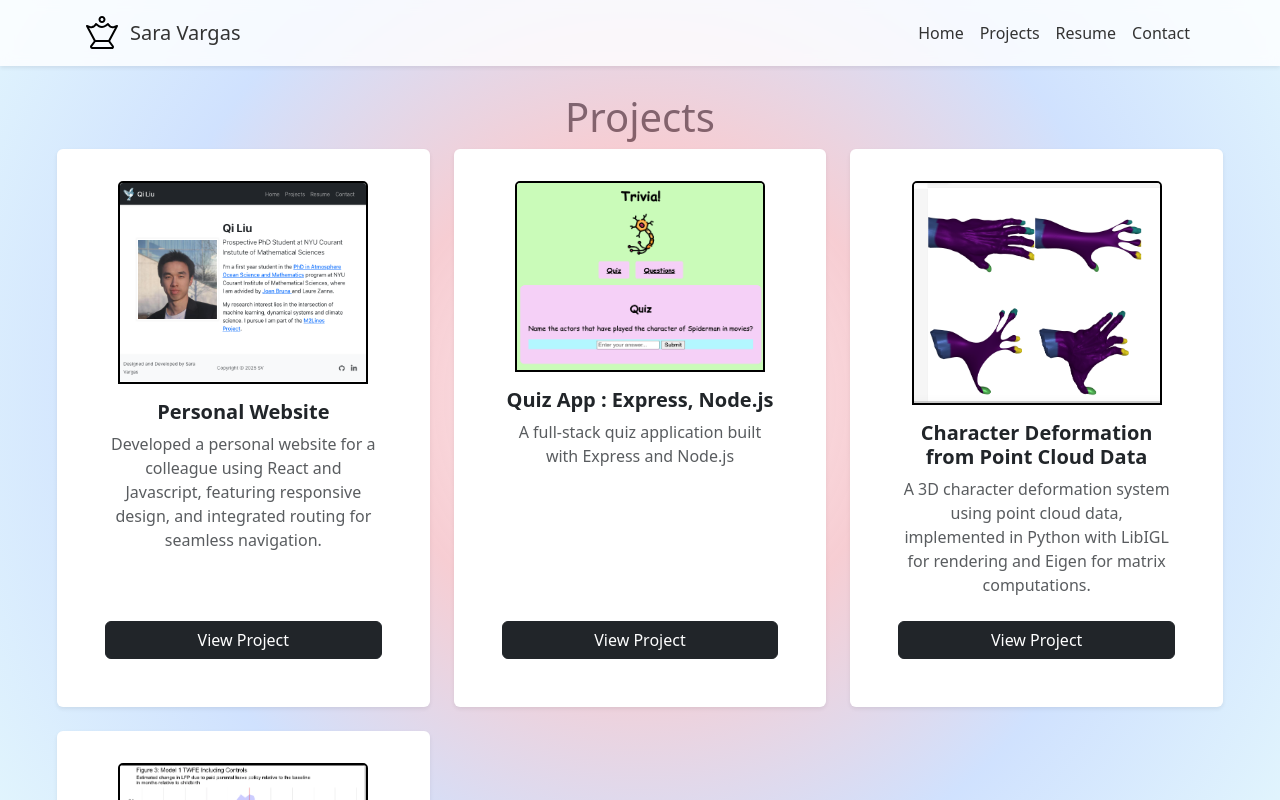
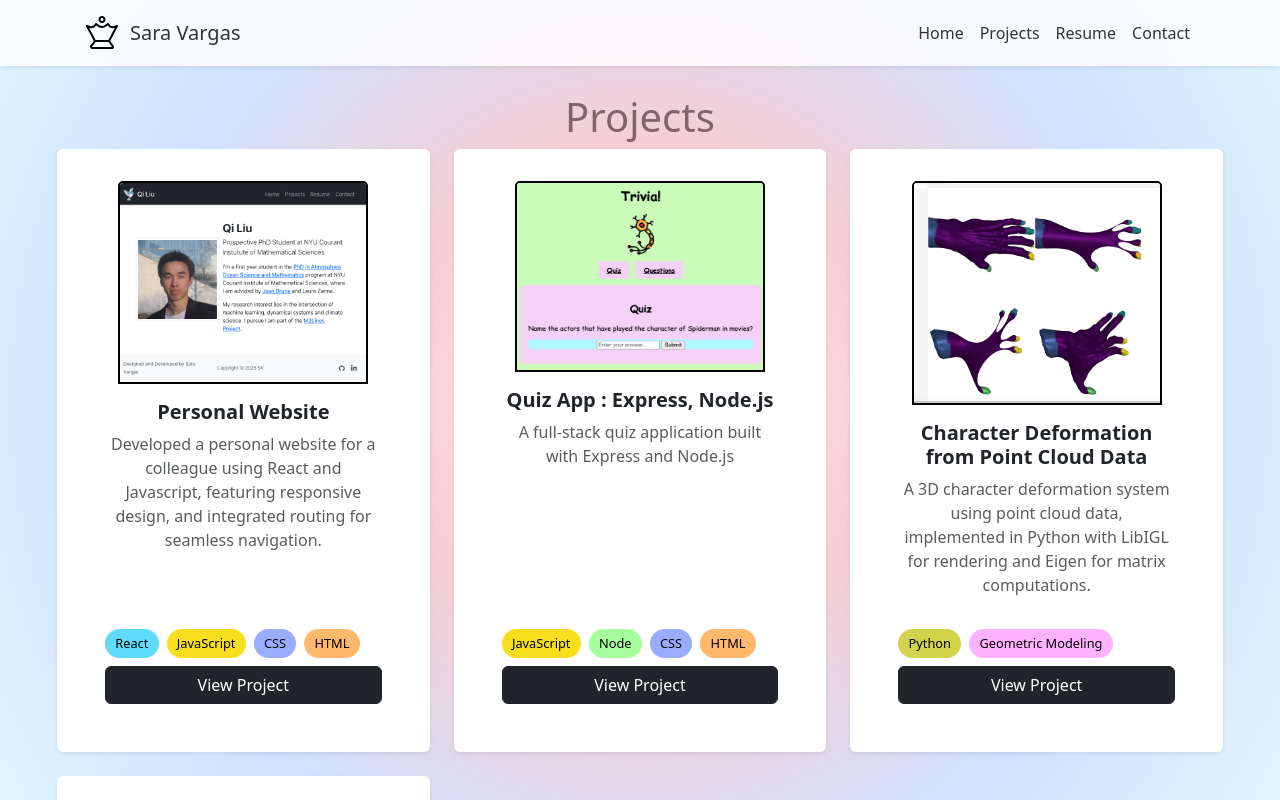
Before and after one commit to saravargas88/personal-website, a React (Vite) app in the folder sarawebsite/: page /projects in a window 1280 px wide. Shown: the top 800 px of the page. Built offline with nearby package versions, Linux system fonts and the light colour scheme.

Commit message:
fourth commit

```diff
--- a/sarawebsite/src/components/Projects/projectcards.tsx
+++ b/sarawebsite/src/components/Projects/projectcards.tsx
@@ -1,5 +1,3 @@
-
-
 import { Card, Button } from "react-bootstrap";
 
 interface ProjectCardProps {
@@ -7,15 +5,41 @@ interface ProjectCardProps {
   description: string;
   imgSrc: string;
   link?: string;
+  skills?: string[];
 }
 
-export default function ProjectCard({ title, description, imgSrc, link }: ProjectCardProps) {
+const skillColors: Record<string, string> = {
+  React: "#61DBFB",
+  Machine_Learning: "#feb8b1",
+  JavaScript: "#f7df1e",
+  TypeScript: "#3178c6",
+  Python: "#d1d34b",
+  R: "#ffba6c",
+  Node: "#a4ff9c",
+  CSS: "#98adff",
+  Default: "#6c757d",
+  Geometric_Modeling: "#ffb3ff",
+  Data_Analysis: "#ffdf94",
+  HTML: "#ffb86c",
+};
+
+export default function ProjectCard({
+  title,
+  description,
+  imgSrc,
+  link,
+  skills,
+}: ProjectCardProps) {
   return (
     <Card className="project-card shadow-sm h-100 border-0">
-
       <div className="project-img-wrapper">
-        <Card.Img variant="top" src={imgSrc} alt={title} className="project-img" style={{ maxWidth: "250px", border: "2px solid #000000ff" }} />
-
+        <Card.Img
+          variant="top"
+          src={imgSrc}
+          alt={title}
+          className="project-img"
+          style={{ maxWidth: "250px", border: "2px solid #000000ff" }}
+        />
       </div>
 
       <Card.Body className="d-flex flex-column">
@@ -23,6 +47,26 @@ export default function ProjectCard({ title, description, imgSrc, link }: Projec
 
         <Card.Text className="text-muted flex-grow-1">{description}</Card.Text>
 
+        {/* Skill tags */}
+        {skills && (
+          <div className="mt-3 d-flex flex-wrap gap-2">
+            {skills.map((skill, idx) => (
+              <span
+                key={idx}
+                style={{
+                  backgroundColor: skillColors[skill] || skillColors.Default,
+                  color: "#000",
+                  padding: "0.4em 0.8em",
+                  borderRadius: "20px",
+                  fontSize: "0.8rem",
+                  fontWeight: 500,
+                }}
+              >
+                {skill.replace("_", " ")} {/*Two word skils*/}
+              </span>
+            ))}
+          </div>
+        )}
         {link && (
                   <Button
                     variant="dark"
--- a/sarawebsite/src/components/Projects/projects.tsx
+++ b/sarawebsite/src/components/Projects/projects.tsx
@@ -9,27 +9,31 @@ export default function Projects() {
     {
       title: "Personal Website",
       description: "Developed a personal website for a colleague using React and Javascript, featuring responsive design, and integrated routing for seamless navigation.",
+
       imgSrc: "/thumbnails/qiwebsite.png",   // your own image
-      link: "https://qi-personal-website.vercel.app/"
+      link: "https://qi-personal-website.vercel.app/",
+      skills: ["React", "JavaScript", "CSS", "HTML"]
     },
     {
       title: " Quiz App : Express, Node.js",
       description: "A full-stack quiz application built with Express and Node.js",
       imgSrc: "/thumbnails/quiz.png",
-      link: "https://quiz-webapp-express.onrender.com/quiz"
+      link: "https://quiz-webapp-express.onrender.com/quiz",
+      skills: ["JavaScript", "Node", "CSS", "HTML" ]
     },
      {
       title: "Character Deformation from Point Cloud Data",
       description: "A 3D character deformation system using point cloud data, implemented in Python with LibIGL for rendering and Eigen for matrix computations.",
       imgSrc: "/thumbnails/geom.png",
-      link: "https://github.com/saravargas88/geometric-modeling-25/tree/main/Shape%20Deformation"
+      link: "https://github.com/saravargas88/geometric-modeling-25/tree/main/Shape%20Deformation",
+      skills: ["Python", "Geometric_Modeling"]
     },
     {
       title: " Thesis: The Effects of Paid Parental Leaves on the Labor Force Participation of Mothers ",
       description: "Analysis using R on the impact of Paid Parental Leave (PPL) policies on mothers' labor force participation through demographics.",
       imgSrc: "/thumbnails/thesis.png",
-      link: "https://github.com/saravargas88/undergraduate-thesis/blob/main/The%20Effects%20of%20Paid%20Parental%20Leaves%20on%20the%20Labor%20Force%20Participation%20of%20Mothers%20%20(2).pdf"
-    },
+      link: "https://github.com/saravargas88/undergraduate-thesis/blob/main/The%20Effects%20of%20Paid%20Parental%20Leaves%20on%20the%20Labor%20Force%20Participation%20of%20Mothers%20%20(2).pdf",
+      skills: ["R", "Data_Analysis"]  },
 
     /// Here you can keep adding more projects as needed
   ];
```
Lines whose indentation alone changed are shown as unchanged.
